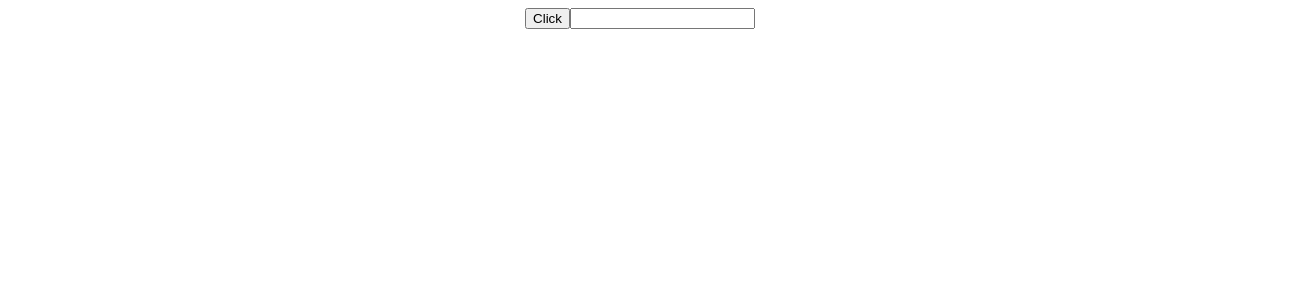
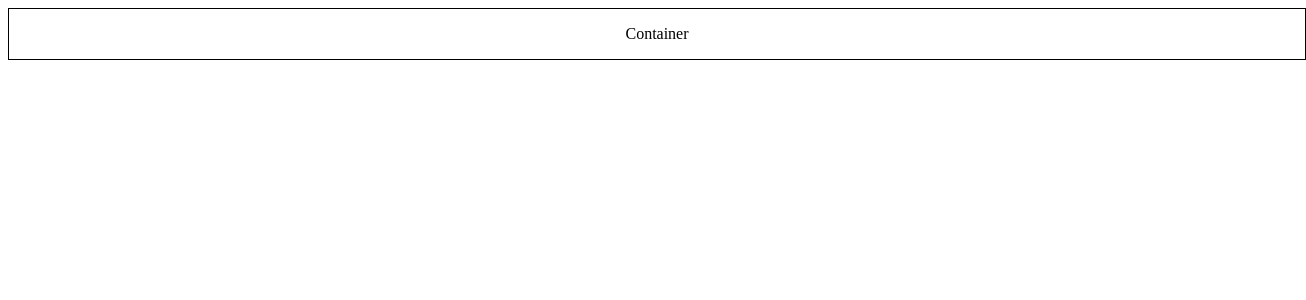
Before and after one commit to Chandraprakash-Darji/reactjs-learning, a React (Create React App) app in the folder typescript-app/: page / in a window 1280 px wide. Shown: the top 300 px of the page, 1306 px wide, since content can reach past the window. Built offline with nearby package versions, Linux system fonts and the light colour scheme.

Commit message:
Style Props

```diff
--- a/typescript-app/src/App.tsx
+++ b/typescript-app/src/App.tsx
@@ -1,12 +1,12 @@
 import "./App.css";
-import Button from "./components/Props Type/Button";
-import Input from "./components/Props Type/Input";
+import Container from "./components/Props Type/Container";
 
 function App() {
   return (
     <div className="App">
-      <Button handleClick={(event, id) => console.log("clicked", event, id)} />
-      <Input value="" handleClick={(event) => console.log(event)} />
+      <Container
+        styles={{ border: "1px solid black", padding: "1rem", width: "100%" }}
+      />
     </div>
   );
 }
--- /dev/null
+++ b/typescript-app/src/components/Props Type/Container.tsx
@@ -0,0 +1,9 @@
+type ContainerProps = {
+  styles: React.CSSProperties,
+};
+
+const Container = ({ styles }: ContainerProps) => {
+  return <div style={styles}>Container</div>;
+};
+
+export default Container;
```
